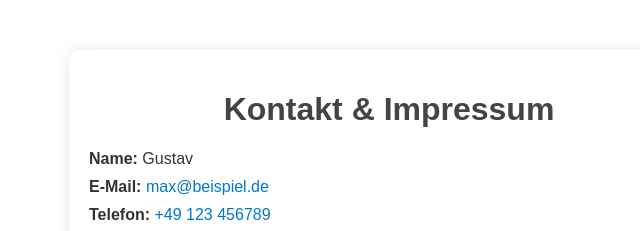
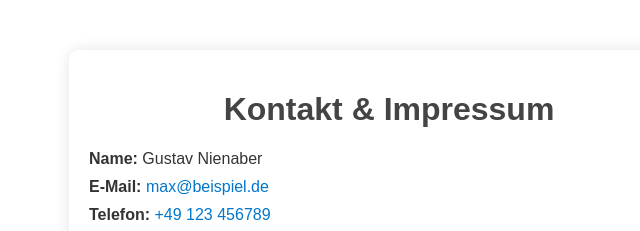
Before and after one commit to gustav-wq/contact-info, a plain HTML site: page index.html in a window 1280 px wide. Shown: the top 231 px of the page, 251-891 px from the left. Drawn offline with Linux system fonts and the light colour scheme.

Commit message:
Update index.html

```diff
--- a/index.html
+++ b/index.html
@@ -32,7 +32,7 @@
 <body>
   <h1>Kontakt & Impressum</h1>
 
-  <p><strong>Name:</strong> Gustav </p>
+  <p><strong>Name:</strong> Gustav Nienaber </p>
   <p><strong>E-Mail:</strong> <a href="mailto:max@beispiel.de">max@beispiel.de</a></p>
   <p><strong>Telefon:</strong> <a href="tel:+49123456789">+49 123 456789</a></p>
   <p><strong>Instagram:</strong> <a href="https://instagram.com/deinprofil" target="_blank">@deinprofil</a></p>
```
